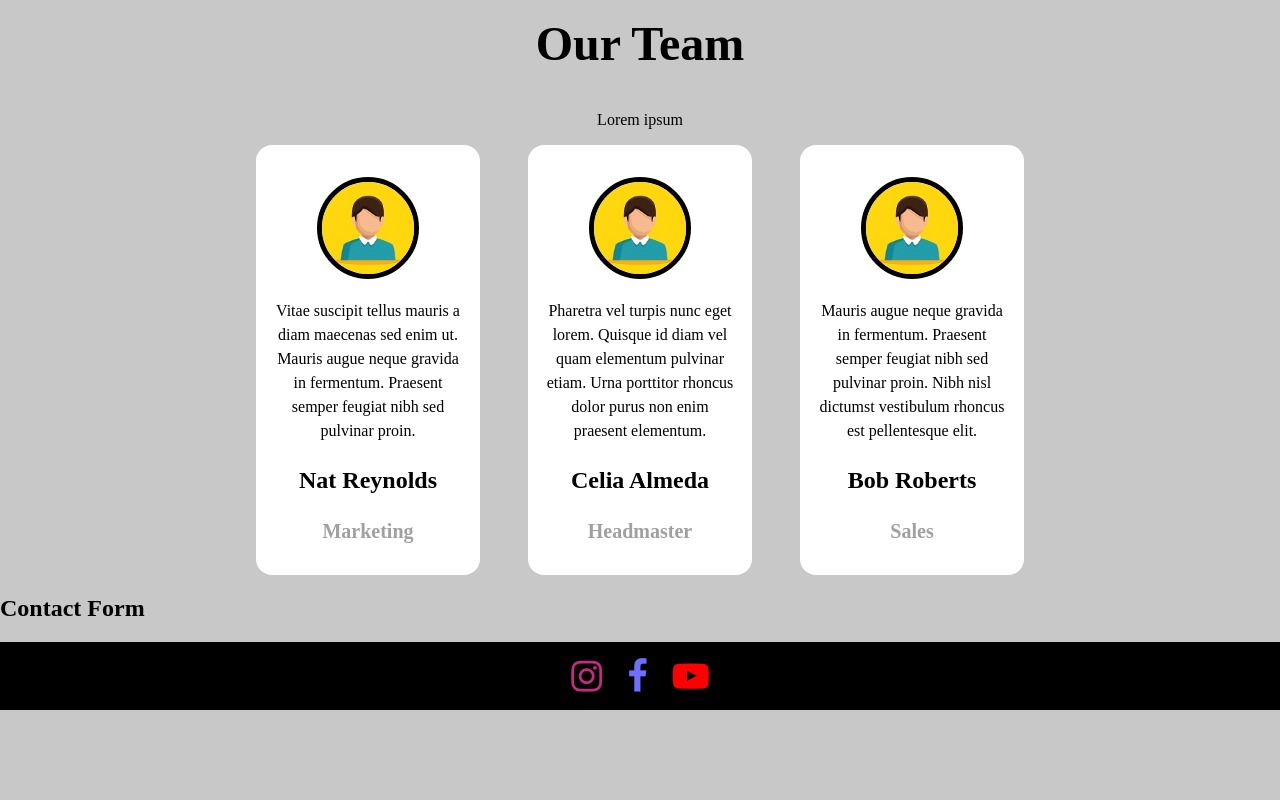
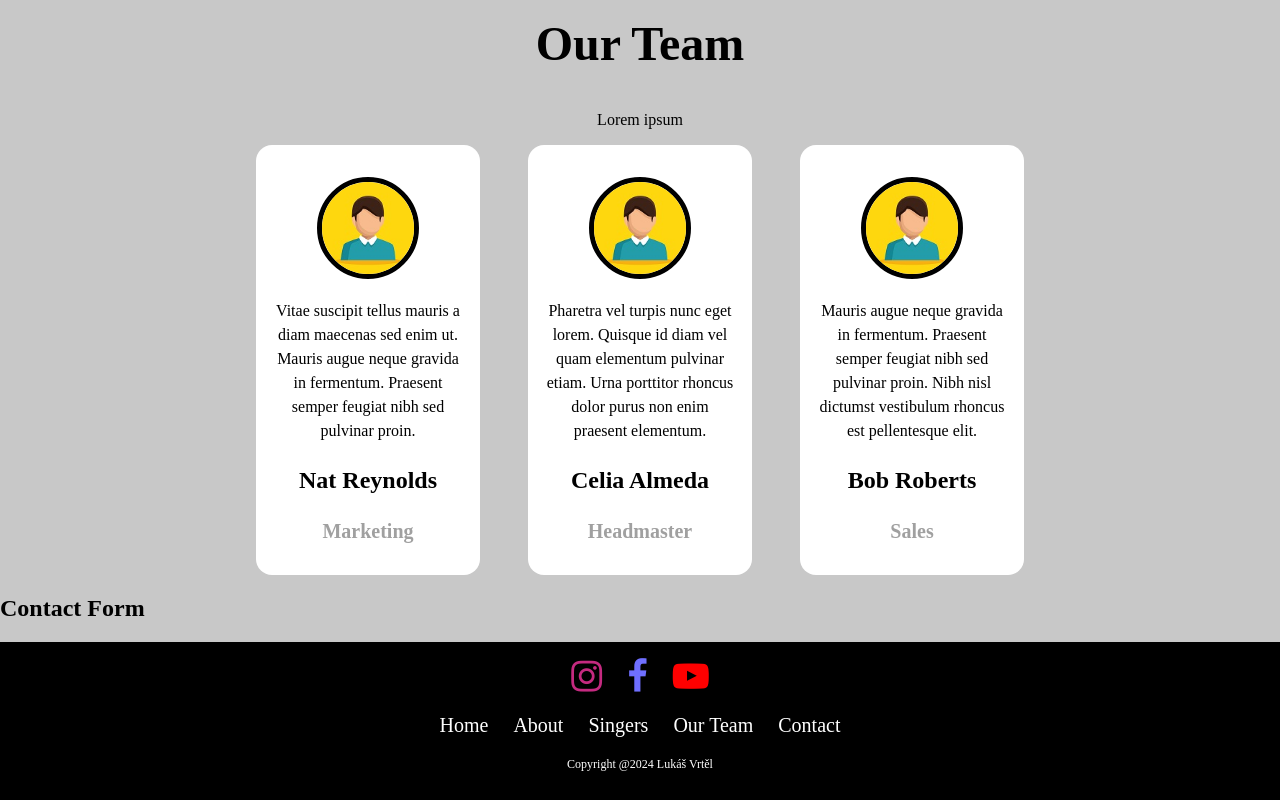
Before and after one commit to LukasCZ1/Festival, a plain HTML site: page Index.html in a window 1280 px wide. Shown: the part 2169-2969 px from the top of the page. Before the commit the page ends 2879 px from the top, so only its background shows below. Drawn offline with Linux system fonts and the light colour scheme.

Commit message:
Footer v1

```diff
--- a/Index.html
+++ b/Index.html
@@ -89,6 +89,16 @@
             <i class="fa fa-facebook-f" ></i>
             <i class="fa fa-youtube-play"></i>
         </div>
+        <nav>
+            <ul class="footer-links">
+                <li class="footer-link">Home</li>
+                <li class="footer-link">About</li>
+                <li class="footer-link">Singers</li>
+                <li class="footer-link">Our Team</li>
+                <li class="footer-link">Contact</li>
+            </ul>
+        </nav>
+        <p class="copyright">Copyright @2024 Lukáš Vrtěl</p>
     </footer>
 </body>
 </html>
--- a/Style.css
+++ b/Style.css
@@ -153,3 +153,17 @@ footer {
 .fa-youtube-play{
     color:red;
 }
+.footer-links{
+    color: white;
+    display: flex;
+    justify-content: center;
+    padding: 0;
+    gap: 25px;
+    list-style: none;
+    font-size: 20px;
+}
+.copyright{
+    color: white;
+    text-align: center;
+    font-size: 12px;
+}
```
